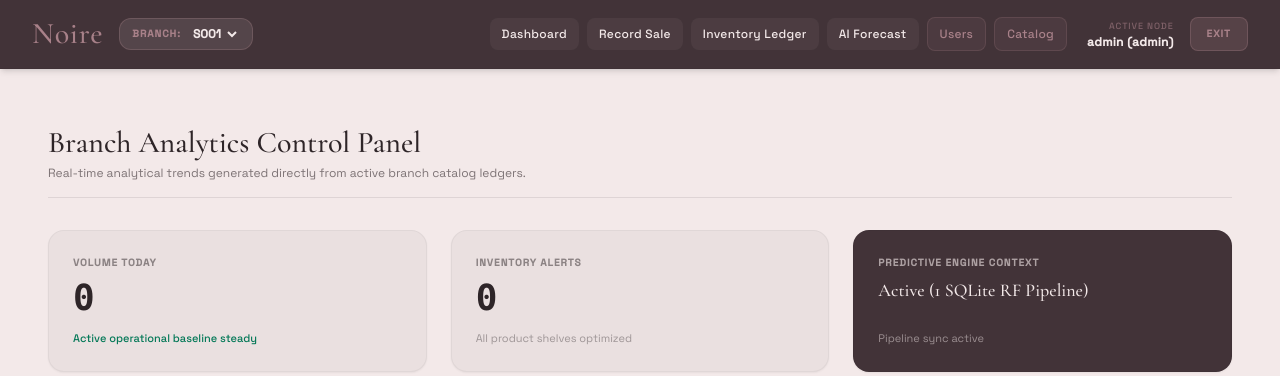
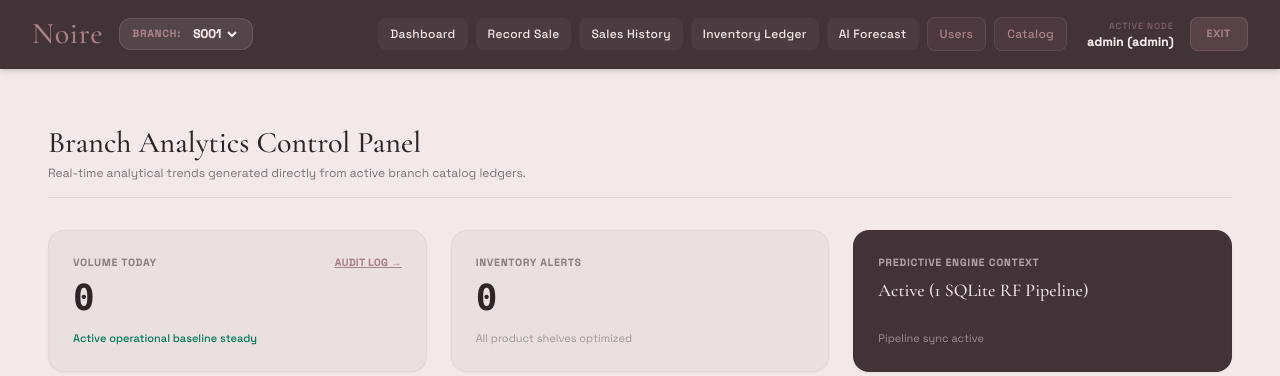
Before and after one commit to renashadahal/makeupsalesprediction, a Flask app: page /dashboard in a window 1280 px wide. Shown: the top 376 px of the page. Run offline with Flask 3, Linux system fonts and the light colour scheme; a user stored in the database is signed in; data that the repository does not hold is empty; some libraries are stand-ins or nearby versions.

Commit message:
feat(navigation): add sales history links to navbar and dashboard

```diff
--- a/templates/base.html
+++ b/templates/base.html
@@ -74,6 +74,7 @@
                 <nav class="grid grid-cols-2 sm:flex sm:flex-wrap items-center gap-1.5 md:gap-2">
                     <a href="{{ url_for('dashboard') }}" class="px-3 py-2 rounded-lg bg-velvet/5 hover:bg-parchment/10 hover:text-dustyRose transition-all text-center">Dashboard</a>
                     <a href="{{ url_for('record_sale') }}" class="px-3 py-2 rounded-lg bg-velvet/5 hover:bg-parchment/10 hover:text-dustyRose transition-all text-center">Record Sale</a>
+                    <a href="{{ url_for('sales_history') }}" class="px-3 py-2 rounded-lg bg-velvet/5 hover:bg-parchment/10 hover:text-dustyRose transition-all text-center">Sales History</a>
                     <a href="{{ url_for('inventory_view') }}" class="px-3 py-2 rounded-lg bg-velvet/5 hover:bg-parchment/10 hover:text-dustyRose transition-all text-center">Inventory Ledger</a>
                     <a href="{{ url_for('forecast') }}" class="px-3 py-2 rounded-lg bg-velvet/5 hover:bg-parchment/10 hover:text-dustyRose transition-all text-center">AI Forecast</a>
 
--- a/templates/dashboard.html
+++ b/templates/dashboard.html
@@ -15,7 +15,10 @@
         <!-- Today's Transactions -->
         <div class="bg-parchment p-6 rounded-2xl border border-noireText/5 shadow-sm flex flex-col justify-between">
             <div>
-                <span class="block text-[10px] font-bold tracking-widest uppercase text-noireText/50">Volume Today</span>
+                <div class="flex items-center justify-between">
+                    <span class="block text-[10px] font-bold tracking-widest uppercase text-noireText/50">Volume Today</span>
+                    <a href="{{ url_for('sales_history') }}" class="text-[10px] text-dustyRose hover:text-deepWine uppercase font-bold tracking-wider underline">Audit Log →</a>
+                </div>
                 <h3 class="text-4xl font-mono font-bold text-noireText mt-2">{{ today_sales_count if today_sales_count is not none else 0 }}</h3>
             </div>
             <p class="text-[11px] text-emerald-700 font-medium mt-3 flex items-center gap-1">
```
